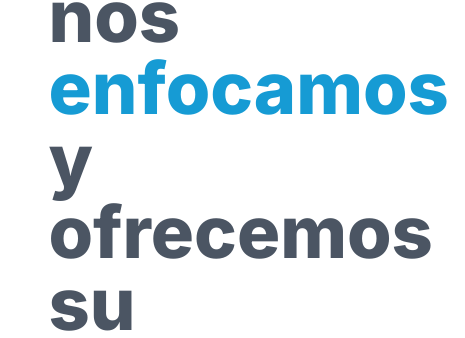
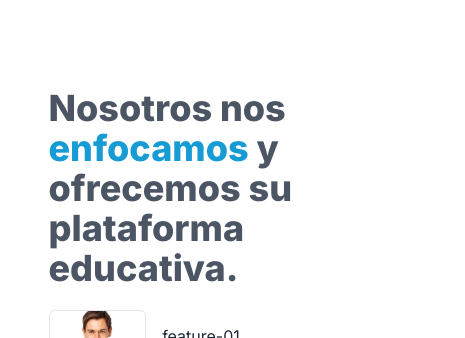
Before and after one commit to mclovin-felipe/ademproemp, a Next.js app: page /public/pages/home in a window 390 px wide. Shown: the part 1672-2010 px from the top of the page, 465 px wide, since content can reach past the window. Built offline with nearby package versions, Linux system fonts and the light colour scheme.

Commit message:
Update page.tsx

```diff
--- a/app/public/pages/home/page.tsx
+++ b/app/public/pages/home/page.tsx
@@ -64,7 +64,7 @@ export default function Home() {
         </div>
         <div className="p-4 gap-y-5 flex flex-col">
           {/* <Badge text="Sobre nosotros" /> */}
-          <p className="text-gray-600 text-7xl font-extrabold ">
+          <p className="text-gray-600 text-4xl lg:text-7xl font-extrabold ">
             Nosotros nos <span className="text-primary">enfocamos</span> y
             ofrecemos su plataforma educativa.
           </p>
```
